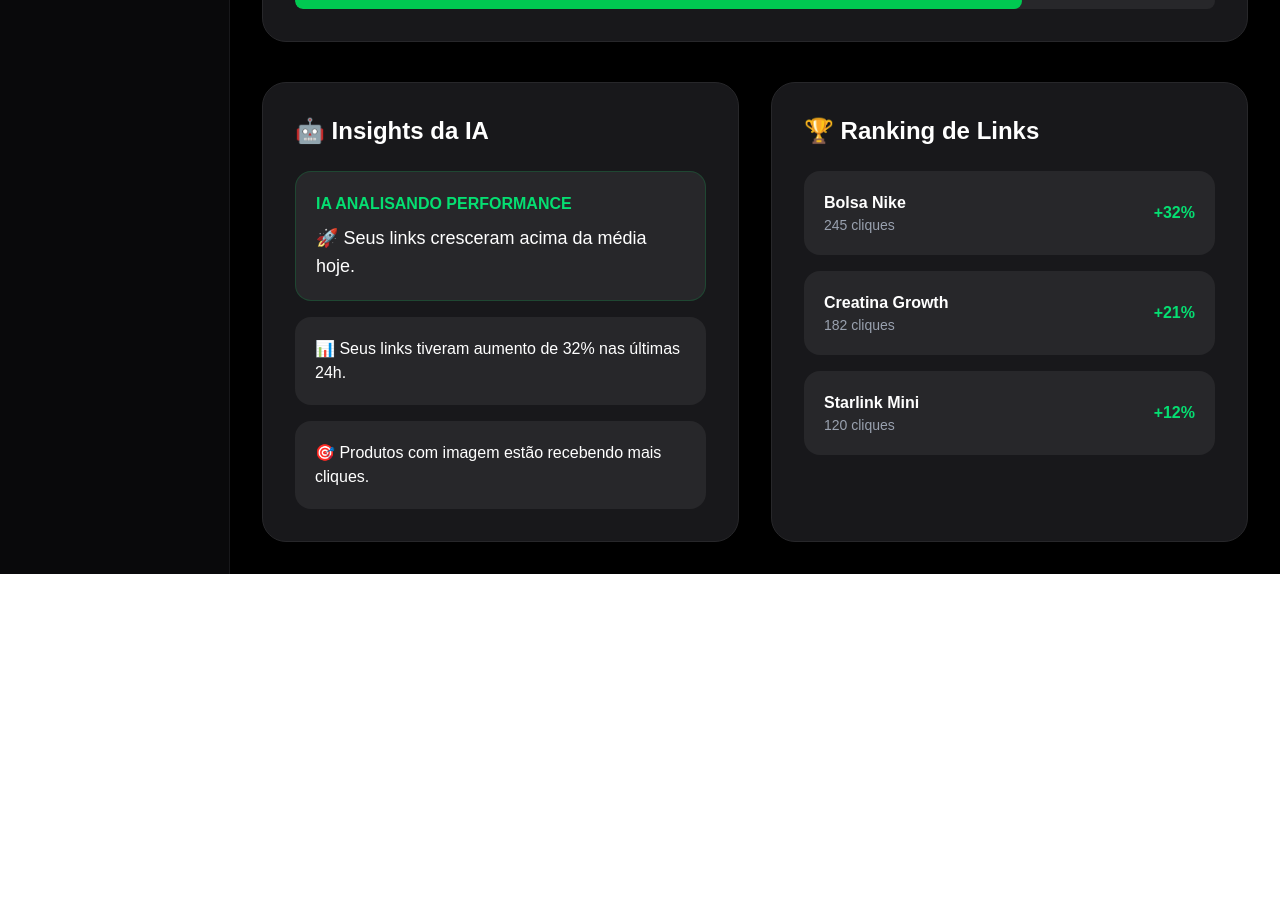
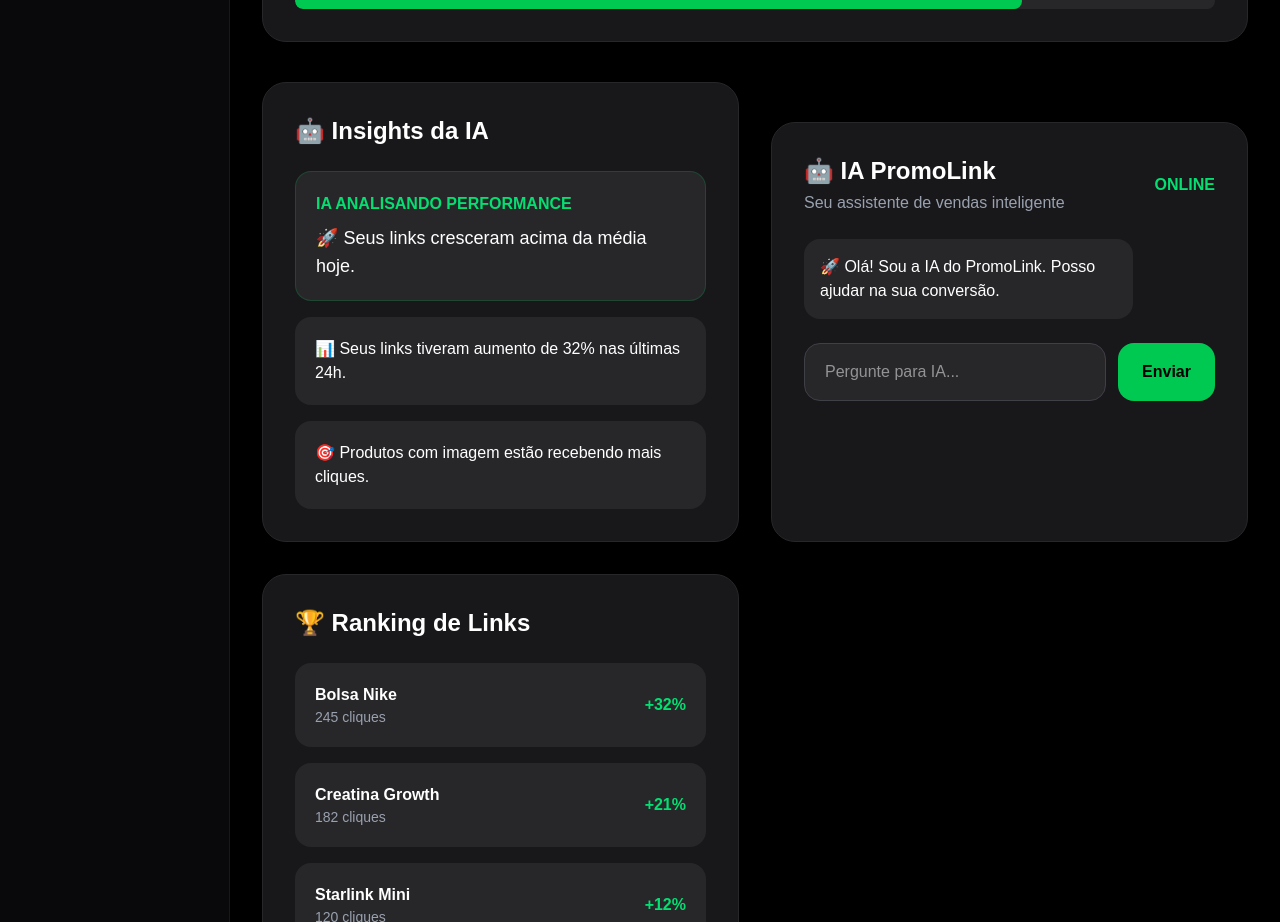
Before and after one commit to Otaviolodc/promolink, a Next.js app: page /dashboard/analytics in a window 1280 px wide. Shown: the part 1560-2482 px from the top of the page. Before the commit the page ends 2134 px from the top, so only its background shows below. Built offline with nearby package versions, Linux system fonts and the light colour scheme.

Commit message:
Add AI assistant chat inside analytics dashboard

```diff
--- a/src/app/dashboard/analytics/page.tsx
+++ b/src/app/dashboard/analytics/page.tsx
@@ -1,5 +1,6 @@
 "use client";
 
+import { useState } from "react";
 import Sidebar from "@/components/Sidebar";
 import {
   LineChart,
@@ -101,6 +102,70 @@
   },
 
 ];
+
+const [message, setMessage] =
+  useState("");
+
+const [chatMessages, setChatMessages] =
+  useState([
+    {
+      role: "assistant",
+      text: "🚀 Olá! Sou a IA do PromoLink. Posso ajudar na sua conversão.",
+    },
+  ]);
+
+  const handleSendMessage = () => {
+
+  if (!message) return;
+
+  const userMessage = {
+    role: "user",
+    text: message,
+  };
+
+  let aiResponse =
+    "🚀 Continue postando links diariamente.";
+
+  // IA SIMULADA
+  if (
+    message.toLowerCase().includes("produto")
+  ) {
+
+    aiResponse =
+      "🔥 Produtos fitness e tecnologia estão em alta hoje.";
+
+  }
+
+  if (
+    message.toLowerCase().includes("titulo")
+  ) {
+
+    aiResponse =
+      "📈 Títulos curtos convertem mais. Use até 45 caracteres.";
+
+  }
+
+  if (
+    message.toLowerCase().includes("vender")
+  ) {
+
+    aiResponse =
+      "💰 Poste seus links entre 19h e 22h para maior conversão.";
+
+  }
+
+  setChatMessages((prev) => [
+    ...prev,
+    userMessage,
+    {
+      role: "assistant",
+      text: aiResponse,
+    },
+  ]);
+
+  setMessage("");
+
+};
 
 return (
 
@@ -433,6 +498,96 @@
 
 </div>
 
+{/* CHAT IA */}
+<div className="bg-zinc-900 border border-zinc-800 rounded-3xl p-8 mt-10">
+
+  <div className="flex items-center justify-between mb-6">
+
+    <div>
+
+      <h2 className="text-2xl font-bold">
+        🤖 IA PromoLink
+      </h2>
+
+      <p className="text-gray-400 mt-1">
+        Seu assistente de vendas inteligente
+      </p>
+
+    </div>
+
+    <div className="text-green-400 font-bold">
+      ONLINE
+    </div>
+
+  </div>
+
+  {/* CHAT */}
+  <div className="space-y-4 max-h-[400px] overflow-y-auto mb-6">
+
+    {chatMessages.map((msg, index) => (
+
+      <div
+        key={index}
+        className={`
+          p-4
+          rounded-2xl
+          max-w-[80%]
+          ${
+            msg.role === "assistant"
+              ? "bg-zinc-800"
+              : "bg-green-500 text-black ml-auto"
+          }
+        `}
+      >
+
+        {msg.text}
+
+      </div>
+
+    ))}
+
+  </div>
+
+  {/* INPUT */}
+  <div className="flex gap-3">
+
+    <input
+      value={message}
+      onChange={(e) =>
+        setMessage(e.target.value)
+      }
+      placeholder="Pergunte para IA..."
+      className="
+        flex-1
+        bg-zinc-800
+        border
+        border-zinc-700
+        rounded-2xl
+        px-5
+        py-4
+        outline-none
+      "
+    />
+
+    <button
+      onClick={handleSendMessage}
+      className="
+        bg-green-500
+        hover:bg-green-400
+        transition
+        text-black
+        px-6
+        rounded-2xl
+        font-bold
+      "
+    >
+      Enviar
+    </button>
+
+  </div>
+
+</div>
+
           {/* RANKING */}
           <div className="bg-zinc-900 border border-zinc-800 rounded-3xl p-8">
 
```
